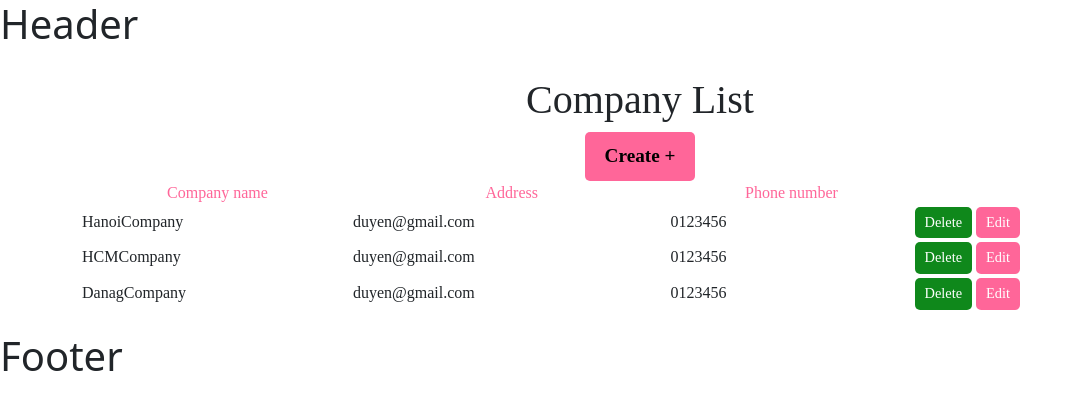
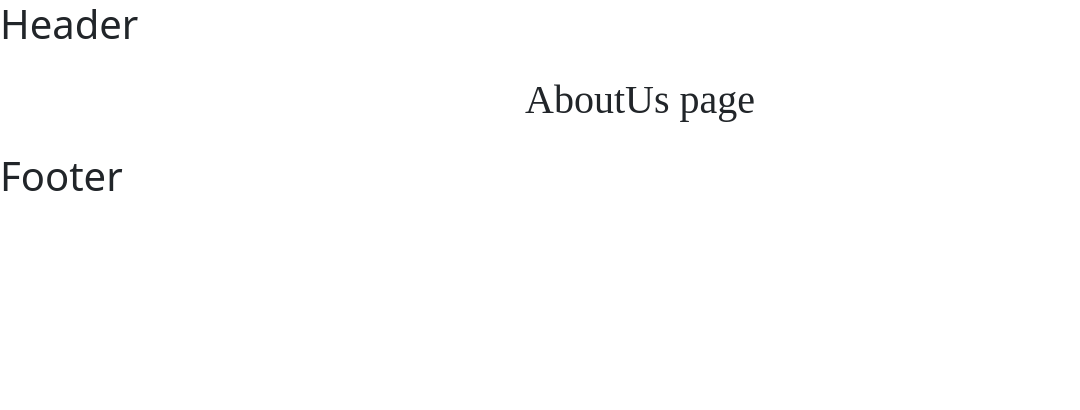
Before and after one commit to sadbrain/universe_frontend, a React (Create React App) app: page /aboutUs in a window 1280 px wide. Shown: the top 410 px of the page, without its empty margins (0-1080 px from the left). Built offline with nearby package versions, Linux system fonts and the light colour scheme.

Commit message:
feat:UI/company-management

```diff
--- a/src/pages/AboutUs/index.css
+++ /dev/null
@@ -1,74 +0,0 @@
-body {
-    background-color: white;
-    font-family: Arial, sans-serif;
-    margin: 0;
-    padding: 0;
-  }
-
-  .app-container {
-    display: flex;
-  }
-
-  .sidebar {
-    width: 200px;
-    background-color: #f1f1f1;
-    padding: 20px;
-  }
-
-  .content {
-    flex: 1;
-    padding: 20px;
-  }
-
-  table {
-    border-collapse: collapse;
-    width: 100%;
-  }
-
-  th, td {
-    text-align: left;
-    padding: 8px;
-    border-bottom: 1px solid #ddd;
-  }
-
-  th {
-    background-color: #ff99cc;
-    color: white;
-  }
-
-  .create-btn-container {
-    text-align: left;
-    margin-bottom: 10px;
-  }
-
-  .create-btn {
-    background-color: #ff99cc;
-    color: white;
-    padding: 8px 16px;
-    text-decoration: none;
-    display: inline-block;
-    font-size: 16px;
-    cursor: pointer;
-  }
-
-  .rounded {
-    border-radius: 4px;
-  }
-
-  .delete-btn,
-  .edit-btn {
-    padding: 4px 8px;
-    font-size: 14px;
-    cursor: pointer;
-    margin-right: 5px;
-  }
-
-  .delete-btn {
-    background-color: #4CAF50;
-    color: white;
-  }
-
-  .edit-btn {
-    background-color: #ff99cc;
-    color: white;
-  }
--- a/src/pages/AboutUs/index.js
+++ b/src/pages/AboutUs/index.js
@@ -1,51 +1,5 @@
-import React from 'react';
-import './index.css';
+function AboutUs() {
+    return <h1>AboutUs page</h1>;
+ }
 
-function CompanyListPage () {
-   return (
-      <div>
-      <h1>Company List</h1>
-      <button className="create-btn">Create +</button>
-      <table>
-        <thead>
-          <tr>
-            <th>Company name</th>
-            <th>Address</th>
-            <th>Phone number</th>
-          </tr>
-        </thead>
-        <tbody>
-          <tr>
-            <td>HanoiCompany</td>
-            <td>duyen@gmail.com</td>
-            <td>0123456</td>
-            <td>
-              <button className="delete-btn">Delete</button>
-              <button className="edit-btn">Edit</button>
-            </td>
-          </tr>
-          <tr>
-            <td>HCMCompany</td>
-            <td>duyen@gmail.com</td>
-            <td>0123456</td>
-            <td>
-              <button className="delete-btn">Delete</button>
-              <button className="edit-btn">Edit</button>
-            </td>
-          </tr>
-          <tr>
-            <td>DanagCompany</td>
-            <td>duyen@gmail.com</td>
-            <td>0123456</td>
-            <td>
-              <button className="delete-btn">Delete</button>
-              <button className="edit-btn">Edit</button>
-            </td>
-          </tr>
-        </tbody>
-      </table>
-    </div>
-   );
-}
-
-export default CompanyListPage;
+ export default AboutUs;
--- a/src/routes/index.js
+++ b/src/routes/index.js
@@ -8,9 +8,6 @@ const publicRoutes = [
    { path: '/login', component: SignIn },
    { path: '/register', component: SignUp },
    { path: '/aboutUs', component: AboutUs },
-   { path: '/companyList', component: CompanyList },
-   { path: '/companyCreate', component: CompanyCreate },
-   { path: '/companyUpdate', component: CompanyUpdate },
    { path: '/productList/:cateSlug/:page', component: ProductList },
    { path: '/detail/:cateSlug/:productSlug', component: ProductDetail },
 
@@ -21,6 +18,30 @@ const privateRoutes = [
       path: '/admin/dashboard',
       component: Dashboard,
       layout: AdminLayout,
+      error: () => {
+         alert('ban khong con quyen truy cap yeu cau nay');
+      },
+   },
+   {
+      layout: AdminLayout,
+      path: '/admin/company',
+      component: CompanyList,
+      error: () => {
+         alert('ban khong con quyen truy cap yeu cau nay');
+      },
+   },
+   {
+      layout: AdminLayout,
+      path: '/admin/company/create',
+      component: CompanyCreate,
+      error: () => {
+         alert('ban khong con quyen truy cap yeu cau nay');
+      },
+   },
+   {
+      layout: AdminLayout,
+      path: '/admin/company/update',
+      component: CompanyUpdate,
       error: () => {
          alert('ban khong con quyen truy cap yeu cau nay');
       },
```
